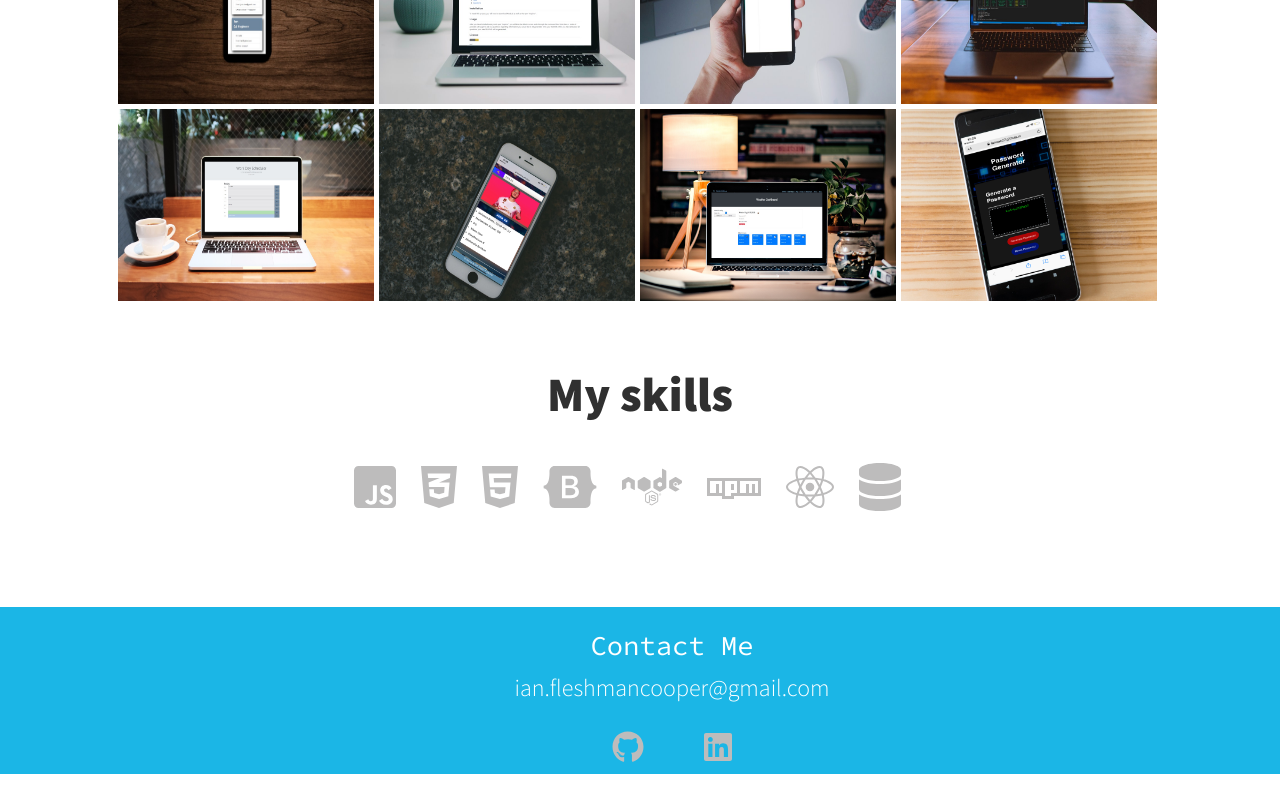
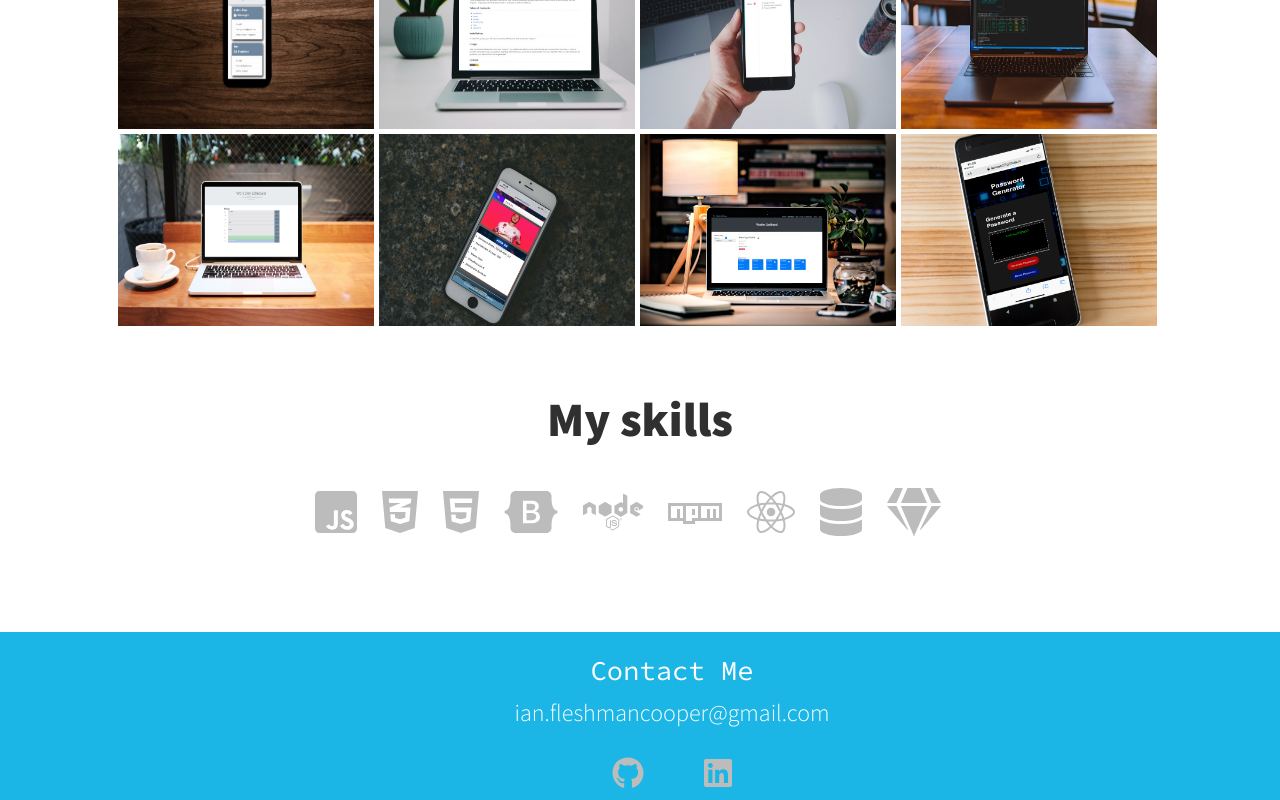
Before and after one commit to Ianaac27/Portfolio_3, a React (Create React App) app: page / in a window 1280 px wide. Shown: the part 1821-2621 px from the top of the page. Before the commit the page ends 2595 px from the top, so only its background shows below. Built offline with nearby package versions, Linux system fonts and the light colour scheme.

Commit message:
updated about me section and skills section

```diff
--- a/src/components/body_container/home/AboutMe.js
+++ b/src/components/body_container/home/AboutMe.js
@@ -8,8 +8,8 @@ function AboutMe() {
                 <h2 className="section-title" id="about-me-title">Who I am</h2>
                 <p className="para-subtitle-accent" id="about-me-sub">A developer and more</p>
                 <div className="section-body">
-                    <p className="para-about">I recently graduated from the University of Washington with a certficate in Full Stack Development. I also earned a BA in Mathematics and Business Administration IT from Northwest University in 2020 with Summa Cum Laude honors. Some of the skills and knowledge that I have been able to inquire from my education are in JavaScript, HTML, CSS, jQuery, React JS, MongoDB, Node.JS as well as going in depth with algorithms, efficiency, data structures, and data management within Information Systems.</p>
-                    <p className="para-about">I currently work fulltime at Northwest University as an Academic Advisor for their online program referred to as NPP. This position has granted me much experience in developing systems to help manage students in their success to earn their degree. This job has also given me experience in managing multiple tasks, act as a consultant for students and team lead for my colleagues, as well as work with my team to find solutions for more fluency in our systems.</p>
+                    <p className="para-about">I recently graduated from the University of Washington with a certficate in Full Stack Development. I also earned a BA in Mathematics and Business Administration IT from Northwest University in 2020 with Summa Cum Laude honors. Some of the skills and knowledge that I have been able to inquire from my education are in JavaScript, Ruby, Ruby on Rails, React JS, HTML, CSS, jQuery, MongoDB, MySQL, Node.JS as well as going in depth with algorithms, efficiency, data structures, and data management within Information Systems.</p>
+                    <p className="para-about">I currently work fulltime at Northwest University as an Academic Advisor for their online program referred to as NPP. This position has granted me much experience in developing systems to help manage students in their success to earn their degree. This job has also given me experience in managing multiple tasks, act as a consultant for students and team lead for my colleagues, as well as work with my team to find solutions for more fluency and efficiency within our systems.</p>
                     <p className="para-about">Overall, I am an easygoing individual with a drive to learn and achieve personal, as well as team-oriented goals.</p>
                 </div>
             </div>
--- a/src/components/body_container/home/MySkills.js
+++ b/src/components/body_container/home/MySkills.js
@@ -8,7 +8,7 @@ import { faBootstrap } from '@fortawesome/free-brands-svg-icons'
 import { faNode } from '@fortawesome/free-brands-svg-icons'
 import { faNpm } from '@fortawesome/free-brands-svg-icons'
 import { faReact } from '@fortawesome/free-brands-svg-icons'
-import { faDatabase } from '@fortawesome/free-solid-svg-icons'
+import { faDatabase, faGem } from '@fortawesome/free-solid-svg-icons'
 
 
 
@@ -42,6 +42,9 @@ function MySkills() {
                     <i className="skill-icon">
                         <FontAwesomeIcon icon={faDatabase}/>
                     </i>
+                    <i className="skill-icon">
+                        <FontAwesomeIcon icon={faGem}/>
+                    </i>
                  </div>
             </div>
         </section>
```
